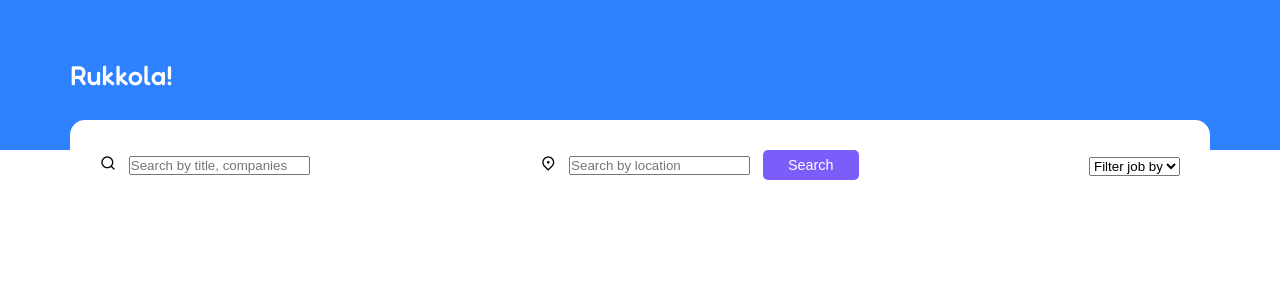
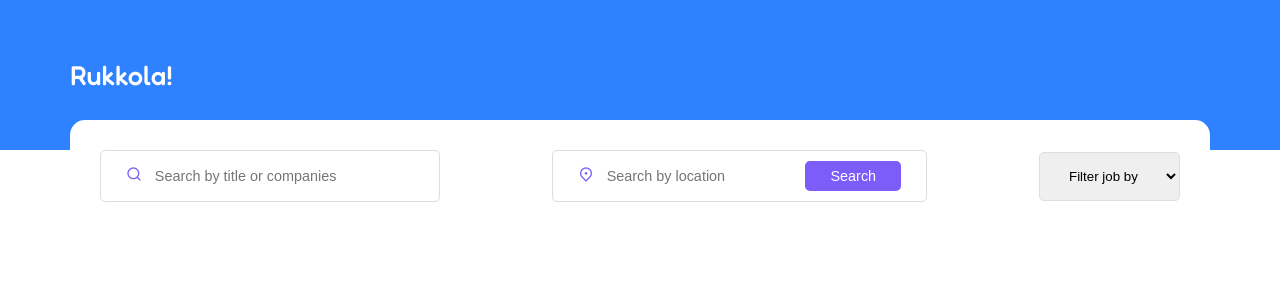
Before and after one commit to VolodymyrBlyntsov/Rukkola, a React (Create React App) app: page /jobs in a window 1280 px wide. Shown: the top 300 px of the page. Built offline with nearby package versions, Linux system fonts and the light colour scheme.

Commit message:
Rukkola DevJobs App
* The visual design of the search list is finished.

```diff
--- a/src/components/Jobs/JobList.scss
+++ b/src/components/Jobs/JobList.scss
@@ -1,16 +1,12 @@
+$blue: #7c5dfa;
+$light-white: #ddd;
+
 .container {
     max-width: 1140px;
     margin-left: 15px;
     margin-right: 15px;
     margin: auto;
 }
-
-.search__panel {
-    display: flex;
-    align-items: center;
-    justify-content: space-between;
-    flex-wrap: wrap;
-  }
 
 .job__list__wrapper {
     padding: 30px;
@@ -19,20 +15,57 @@
     border-radius: 15px;
 }
 
+.search__panel {
+    display: flex;
+    align-items: center;
+    justify-content: space-between;
+    flex-wrap: wrap;
+
+    .search__panel-01 {
+        padding: 15px 25px;
+        width: 340px;
+    }
+
+    .search__panel-02 {
+        padding: 10px 25px;
+    }
+
+    .search__panel-03 select {
+        padding: 15px 25px;
+        border: 1px solid $light-white;
+        outline: none;
+        border-radius: 5px;
+        cursor: pointer;
+    }
+}
+
 .search__panel-01, .search__panel-02 {
     display: flex;
     align-items: center;
     column-gap: 0.8rem;
+    border: 1px solid $light-white;
     border-radius: 5px;
+    outline: none;
 }
 
 .btn {
-    background: #7c5dfa;
+    background: $blue;
     padding: 7px 25px;
     border: none;
     outline: none;
-    color: #fff;
+    color: white;
     font-size: 0.9rem;
     border-radius: 5px;
     cursor: pointer;
 }
+
+.search__panel-01 input, .search__panel-02 input {
+    border: none;
+    outline: none;
+    color: black;
+    font-size: 0.9rem;
+}
+
+.search__panel-01 span i, .search__panel-02 span i {
+    color: $blue;
+}
--- a/src/components/Jobs/JobsList.jsx
+++ b/src/components/Jobs/JobsList.jsx
@@ -11,7 +11,7 @@ const JobsList = () => {
               <span>
                 <i class="ri-search-line"></i>
               </span>
-              <input type="text" placeholder='Search by title, companies' />
+              <input type="text" placeholder='Search by title or companies' />
             </div>
             <div className="search__panel-02">
               <span>
@@ -20,7 +20,7 @@ const JobsList = () => {
               <input type="text" placeholder='Search by location' />
               <button className='btn'>Search</button>
             </div>
-            <div className="search__panel__-03">
+            <div className="search__panel-03">
               <select>
                 <option> Filter job by </option>
                 <option value="full-time"> Full Time </option>
```
